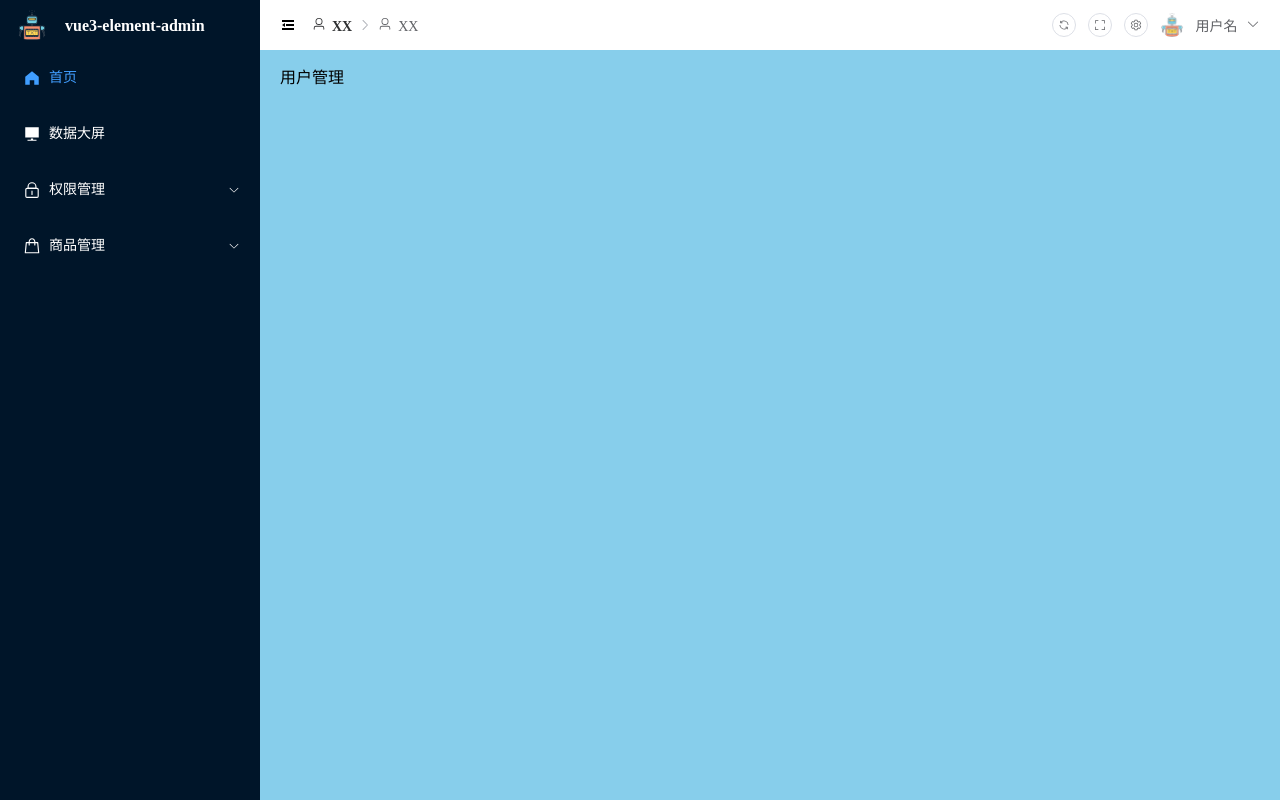
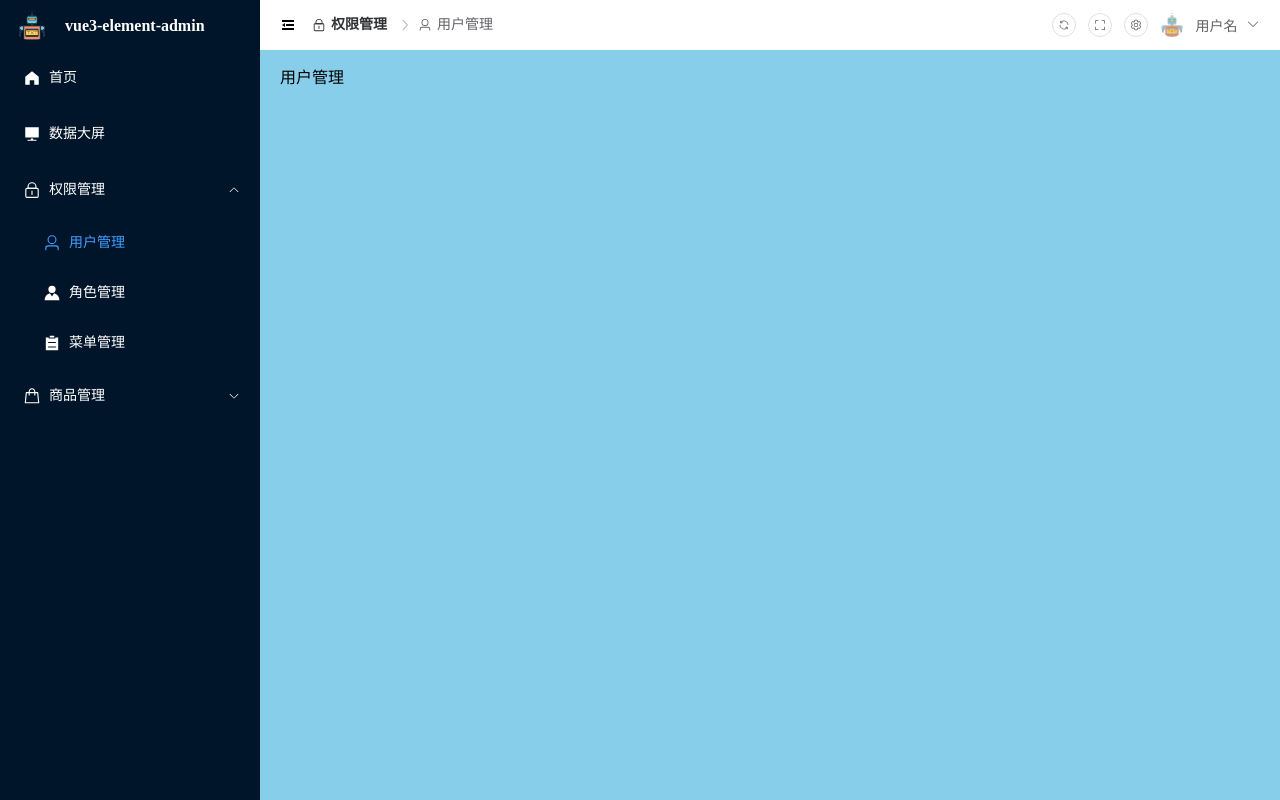
Before and after one commit to pete-li/vue3-element-admin, a Vue app: page /#/acl/user in a window 1280 px wide. Built offline with nearby package versions, Linux system fonts and the light colour scheme; sample sign-in values are in the browser's storage.

Commit message:
feat: dynamic breadcrumb && nprocess

```diff
--- a/src/layout/menu/index.vue
+++ b/src/layout/menu/index.vue
@@ -2,19 +2,18 @@
   <template v-for="item in menuList" :key="item.path">
     <!-- 无子路由 -->
     <template v-if="!item.children && !item.meta.hidden">
-      <el-menu-item :index="item.path" @click="goRoute(item.path)">
+      <el-menu-item :index="item.path">
         <el-icon>
           <component :is="item.meta.icon"></component>
         </el-icon>
         <span>{{ item.meta.title }}</span>
       </el-menu-item>
     </template>
-    <!-- 有子路由且只有一个 -->
+    <!-- 有子路由且只有一个 注意此处渲染的是子路由别渲染父路由 -->
     <template v-if="item.children && item.children.length === 1">
       <el-menu-item
-        :index="item.path"
+        :index="item.children[0].path"
         v-if="!item.children[0].meta.hidden"
-        @click="goRoute(item.path)"
       >
         <el-icon>
           <component :is="item.children[0].meta.icon"></component>
@@ -39,12 +38,11 @@
 
 <script setup lang="ts">
 import Menu from '@/layout/menu/index.vue'
-import { useRouter } from 'vue-router'
+defineProps(['menuList'])
 
-defineProps(['menuList'])
-const router = useRouter()
-const goRoute = (path: string) => {
-  router.push(path)
-}
+// 在el-menu添加router属性这里可以不用添加点击事件
+// const goRoute = (path: string) => {
+//   router.push(path)
+// }
 </script>
 <style lang="scss" scoped></style>
--- a/src/layout/slider/index.vue
+++ b/src/layout/slider/index.vue
@@ -6,9 +6,11 @@
         class="menu-container"
         background-color="#001529"
         text-color="white"
-        default-active="/"
+        :default-active="$route.path"
         :collapse="settingStore.isFold"
+        router
       >
+        <!-- 以上的router表示启用该模式会在激活导航时以 index 作为 path 进行路由跳转 -->
         <Menu :menu-list="menuList"></Menu>
       </el-menu>
     </el-scrollbar>
@@ -21,6 +23,7 @@ import Menu from '@/layout/menu/index.vue'
 
 import useUserStore from '@/store/modules/user'
 import useSettingStore from '@/store/modules/setting'
+
 let userStore = useUserStore()
 let settingStore = useSettingStore()
 let menuList = userStore.menuRoutes
--- a/src/layout/tabbar/breadcrumb/index.vue
+++ b/src/layout/tabbar/breadcrumb/index.vue
@@ -1,19 +1,21 @@
 <template>
-  <el-icon class="fold-icon" @click="foldHandler" title="折叠菜单">
+  <!-- 折叠侧边栏图标 -->
+  <el-icon class="fold-icon" @click="foldHandler" title="折叠">
     <component :is="settingStore.isFold ? 'Expand' : 'Fold'"></component>
   </el-icon>
+  <!-- 面包屑 -->
   <el-breadcrumb class="breadcrumb" separator-icon="ArrowRight" separator="/">
-    <el-breadcrumb-item :to="{ path: '/' }">
-      <el-icon>
-        <User />
+    <el-breadcrumb-item
+      v-for="(item, index) in $route.matched"
+      :key="index"
+      v-show="item.meta.title"
+      :to="item.path"
+    >
+      <!-- 首页是二级路由中只有一个，要用v-show特殊处理 不能用v-if 优先级比v-for高 -->
+      <el-icon class="breadcrumb-icon">
+        <component :is="item.meta.icon"></component>
       </el-icon>
-      <span style="margin-left: 6px">XX</span>
-    </el-breadcrumb-item>
-    <el-breadcrumb-item>
-      <el-icon>
-        <User />
-      </el-icon>
-      <span style="margin-left: 6px">XX</span>
+      <span class="breadcrumb-title">{{ item.meta.title }}</span>
     </el-breadcrumb-item>
   </el-breadcrumb>
 </template>
@@ -22,7 +24,6 @@
 import useSettingStore from '@/store/modules/setting'
 let settingStore = useSettingStore()
 const foldHandler = () => {
-  console.log(settingStore)
   settingStore.isFold = !settingStore.isFold
 }
 </script>
@@ -34,5 +35,14 @@ const foldHandler = () => {
 
 .breadcrumb {
   margin-left: 16px;
+
+  .breadcrumb-icon {
+    vertical-align: middle;
+  }
+
+  .breadcrumb-title {
+    margin: 0 5px;
+    vertical-align: middle;
+  }
 }
 </style>
--- a/src/router/index.ts
+++ b/src/router/index.ts
@@ -1,5 +1,7 @@
 import { createRouter, createWebHashHistory } from 'vue-router'
 import { constantRoutes } from './routes'
+import nprogress from 'nprogress'
+import 'nprogress/nprogress.css'
 
 const router = createRouter({
   history: createWebHashHistory(),
@@ -12,4 +14,19 @@ const router = createRouter({
   },
 })
 
+// 全局路由前置守卫
+router.beforeEach((_to, _from, next) => {
+  nprogress.start()
+  next()
+})
+
+router.afterEach(() => {
+  nprogress.done()
+})
+
+router.onError((error) => {
+  nprogress.done()
+  console.warn('路由错误', error.message)
+})
+
 export default router
--- a/src/router/routes.ts
+++ b/src/router/routes.ts
@@ -11,12 +11,11 @@ export const constantRoutes = [
   },
   {
     path: '/',
-    name: 'home',
+    name: 'layout',
     component: () => import('@/layout/index.vue'),
     meta: {
-      title: '首页',
+      title: '',
       hidden: false,
-      icon: 'HomeFilled',
     },
     redirect: '/home',
     children: [
@@ -98,7 +97,7 @@ export const constantRoutes = [
       {
         path: '/product/trademark',
         component: () => import('@/views/product/trademark/index.vue'),
-        name: 'Trademark',
+        name: 'trademark',
         meta: {
           title: '品牌管理',
           icon: 'ShoppingCart',
@@ -108,7 +107,7 @@ export const constantRoutes = [
       {
         path: '/product/attr',
         component: () => import('@/views/product/attr/index.vue'),
-        name: 'Attr',
+        name: 'attr',
         meta: {
           title: '属性管理',
           icon: 'Management',
```
Also changed, not shown: tsconfig.json (+15 -3 lines).
